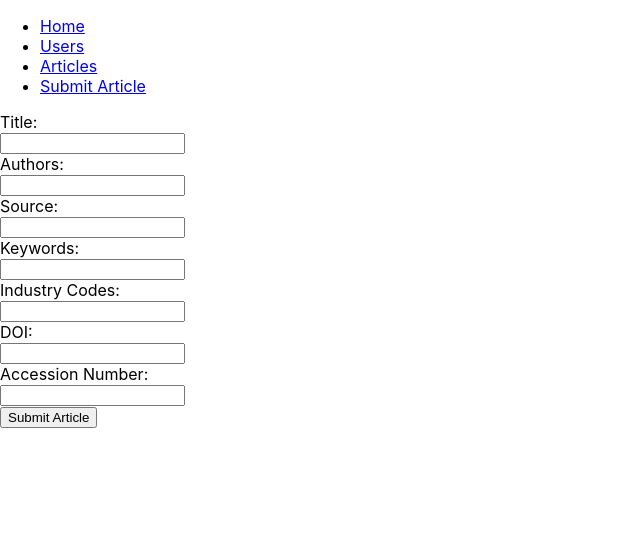
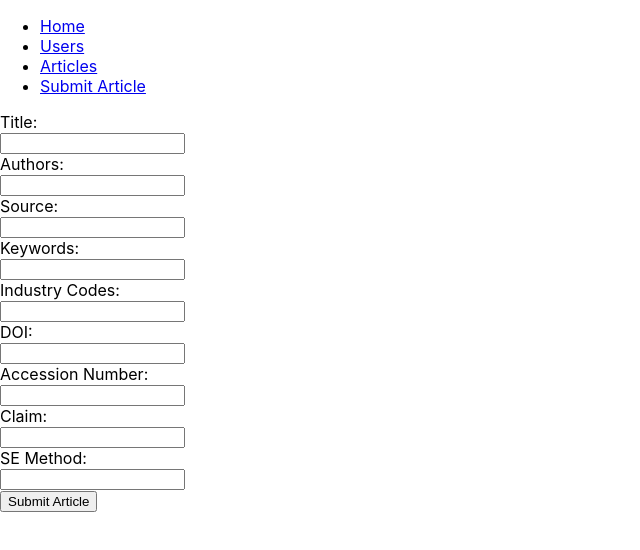
Before and after one commit to Weaselcore/ENSE701_Assignment-1B, a React (Create React App) app in the folder frontend/: page /submitarticle in a window 1280 px wide. Shown: the top 550 px of the page, without its empty margins (0-640 px from the left). Built offline with nearby package versions, Linux system fonts and the light colour scheme.

Commit message:
Updated submission form for new mongoose model

```diff
--- a/frontend/src/components/SubmitForm.js
+++ b/frontend/src/components/SubmitForm.js
@@ -1,6 +1,7 @@
 import React from 'react';
 import { useState } from 'react';
 import axios from 'axios';
+import { set } from 'mongoose';
 
 function SubmitForm() {
   const [title, setTitle] = useState();
@@ -10,6 +11,8 @@ function SubmitForm() {
   const [industryCode, setIndustryCode] = useState();
   const [doi, setDoi] = useState();
   const [accessionNumber, setAccessionNumber] = useState();
+  const [se_method, setSeMethod] = useState();
+  const [claim, setClaim] = useState();
 
   const handleSubmit = (e) => {
     e.preventDefault();
@@ -21,7 +24,9 @@ function SubmitForm() {
       keyword: keyword,
       industryCode: industryCode,
       doi: doi,
-      accessionNumber: accessionNumber
+      accessionNumber: accessionNumber,
+      se_method: se_method,
+      claim: claim
     };
 
     axios
@@ -34,6 +39,7 @@ function SubmitForm() {
       setIndustryCode("");
       setDoi("");
       setAccessionNumber("");
+      setClaim("");
       this.props.history.push('/');
     })
     .catch(err => {
@@ -106,6 +112,24 @@ function SubmitForm() {
         onChange={e => setAccessionNumber(e.target.value)}
       />
       <br />
+      <label>Claim:</label>
+      <br />
+      <input
+        name='claim'
+        type='text'
+        value={claim}
+        onChange={e => setClaim(e.target.value)}
+      />
+      <br />
+      <label>SE Method:</label>
+      <br />
+      <input
+        name='method'
+        type='text'
+        value={se_method}
+        onChange={e => setSeMethod(e.target.value)}
+      />
+      <br />
       <input
         type='submit'
         value='Submit Article'
```
